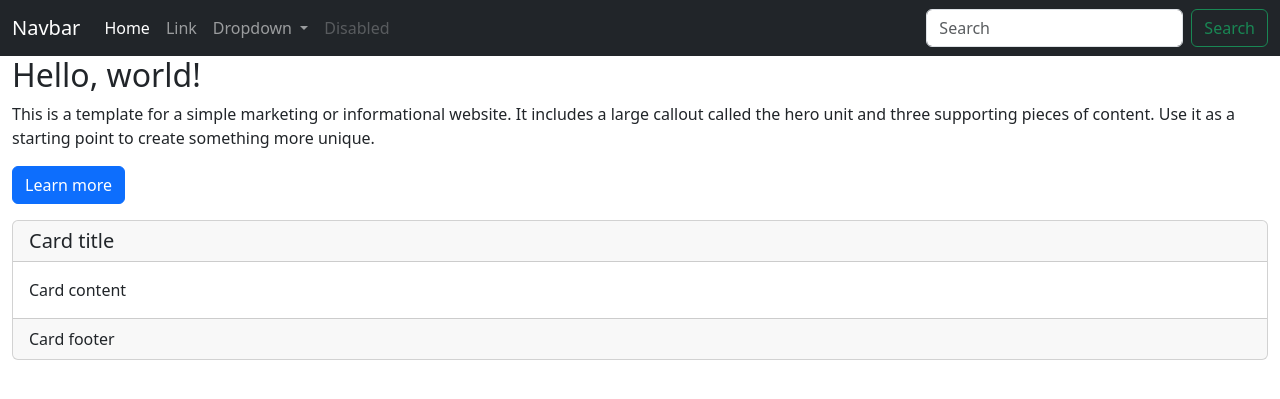
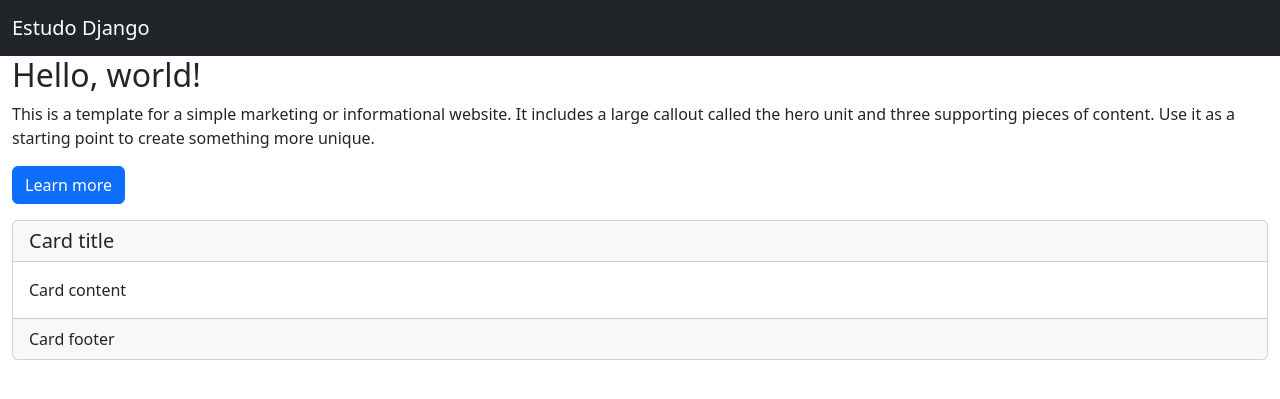
Before and after one commit to phswdjango/estudo-django, a Django app: template modelodjango/base/templates/base/home.html in a window 1280 px wide. Shown: the top 399 px of the page. Run offline with Django 3.2, Linux system fonts and the light colour scheme; the template is opened without the code that fills it, so the values that code supplies are empty; some libraries are stand-ins or nearby versions.

Commit message:
Aula:Urls nomeadas

```diff
--- a/modelodjango/base/templates/base/home.html
+++ b/modelodjango/base/templates/base/home.html
@@ -1,6 +1,6 @@
 {% load static %}
 <!DOCTYPE html>
-<html lang="en">
+<html lang="pt-br">
 <head>
     <meta charset="utf-8">
     <meta http-equiv="X-UA-Compatible" content="IE=edge">
@@ -8,8 +8,8 @@
 
     <title>Python Pro</title>
 
-    <meta name="description" content="Source code generated using layoutit.com">
-    <meta name="author" content="LayoutIt!">
+    <meta name="description" content="Estudos de django">
+    <meta name="author" content="Pedro Madureira">
 
     <link href="{% static 'css/bootstrap.min.css' %}" rel="stylesheet">
     <link href="{% static 'css/style.css' %}" rel="stylesheet">
@@ -21,7 +21,7 @@
 <body>
 <nav class="navbar navbar-expand-lg navbar-dark bg-dark">
     <div class="container-fluid">
-        <a class="navbar-brand" href="#">Navbar</a>
+        <a class="navbar-brand" href="{% url 'home' %}">Estudo Django</a>
         <button class="navbar-toggler" type="button" data-bs-toggle="collapse"
                 data-bs-target="#navbarSupportedContent" aria-controls="navbarSupportedContent" aria-expanded="false"
                 aria-label="Toggle navigation">
@@ -29,34 +29,9 @@
         </button>
         <div class="collapse navbar-collapse" id="navbarSupportedContent">
             <ul class="navbar-nav me-auto mb-2 mb-lg-0">
-                <li class="nav-item">
-                    <a class="nav-link active" aria-current="page" href="#">Home</a>
-                </li>
-                <li class="nav-item">
-                    <a class="nav-link" href="#">Link</a>
-                </li>
-                <li class="nav-item dropdown">
-                    <a class="nav-link dropdown-toggle" href="#" id="navbarDropdown" role="button"
-                       data-bs-toggle="dropdown" aria-expanded="false">
-                        Dropdown
-                    </a>
-                    <ul class="dropdown-menu" aria-labelledby="navbarDropdown">
-                        <li><a class="dropdown-item" href="#">Action</a></li>
-                        <li><a class="dropdown-item" href="#">Another action</a></li>
-                        <li>
-                            <hr class="dropdown-divider">
-                        </li>
-                        <li><a class="dropdown-item" href="#">Something else here</a></li>
-                    </ul>
-                </li>
-                <li class="nav-item">
-                    <a class="nav-link disabled" href="#" tabindex="-1" aria-disabled="true">Disabled</a>
-                </li>
+
             </ul>
-            <form class="d-flex">
-                <input class="form-control me-2" type="search" placeholder="Search" aria-label="Search">
-                <button class="btn btn-outline-success" type="submit">Search</button>
-            </form>
+
         </div>
     </div>
 </nav>
--- a/modelodjango/urls.py
+++ b/modelodjango/urls.py
@@ -20,7 +20,7 @@ from modelodjango.base.views import home
 
 urlpatterns = [
     path('admin/', admin.site.urls),
-    path('', home),
+    path('home/', home, name='home'),
 ]
 
 if settings.DEBUG:
```
Also changed, not shown: modelodjango/base/test/test_home.py (+14 -5 lines).
